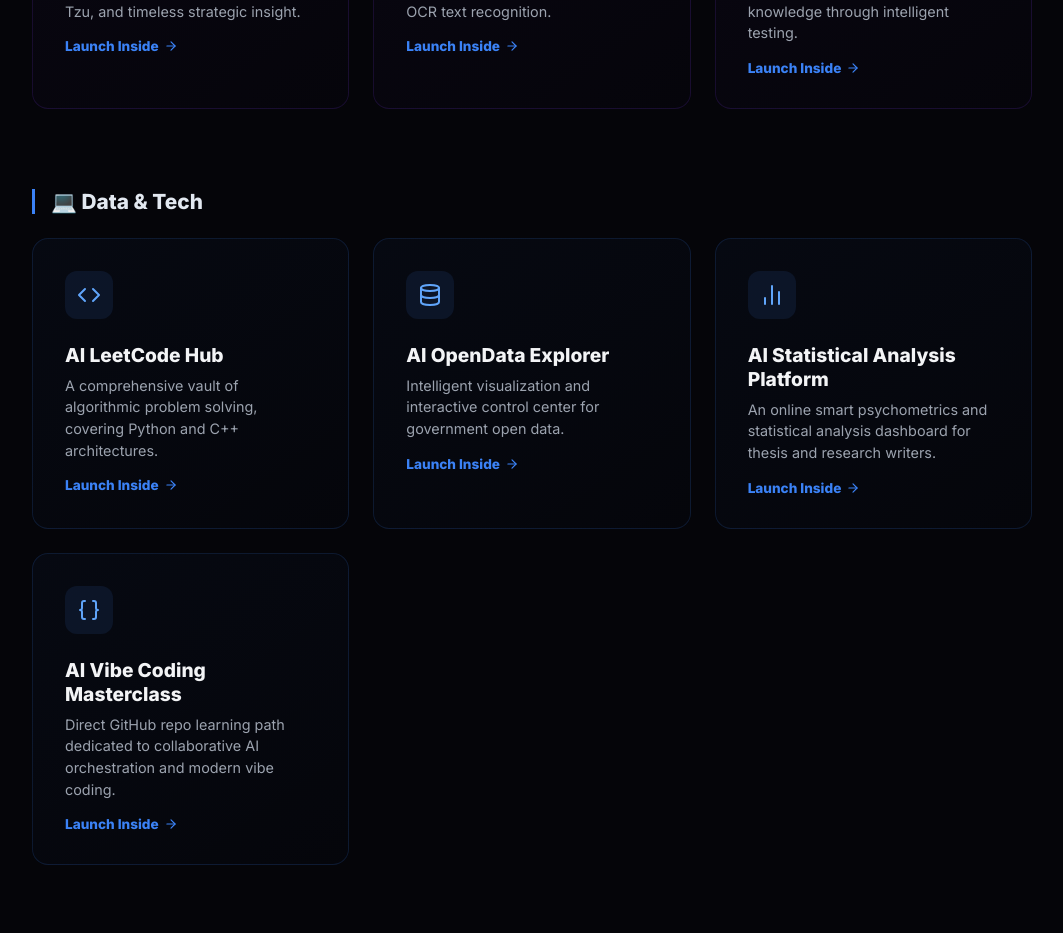
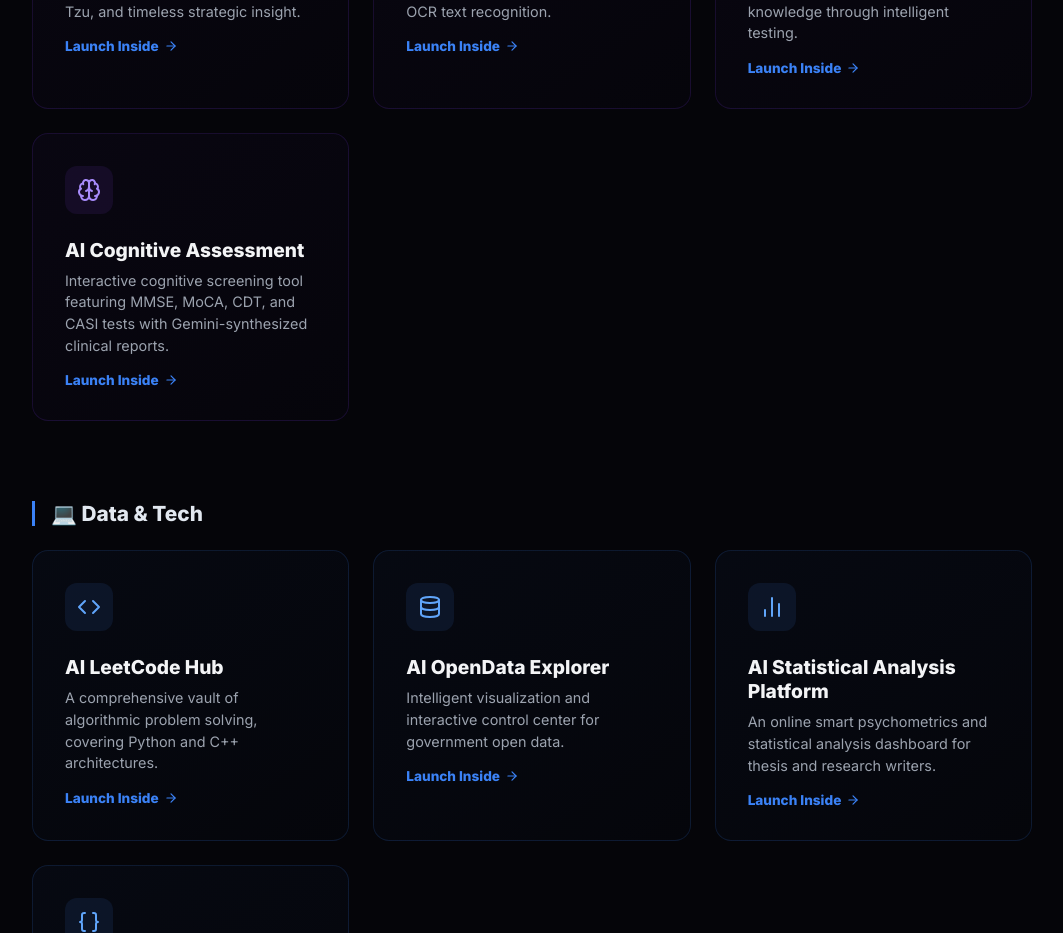
Before and after one commit to toydogcat/luna-ai, a React (Vite) app: page / in a window 1280 px wide. Shown: the part 1120-2053 px from the top of the page, without its empty margins (58-1121 px from the left). Built offline with nearby package versions, Linux system fonts and the light colour scheme.

Commit message:
feat: add AI Cognitive Assessment resource with translations and update icons

```diff
--- a/src/App.jsx
+++ b/src/App.jsx
@@ -1,6 +1,6 @@
 import React, { useState, useEffect } from 'react';
 import { motion, AnimatePresence } from 'framer-motion';
-import { Sparkles, ArrowRight, Zap, Globe, Users, MousePointerClick, Newspaper, Home, Languages, Heart, Code, Database, Eye, BookOpen, Scroll, Crown, Bomb, Grid3X3, Grid, Lock, Terminal, CheckCircle2, Smartphone, Shield, Library, Clapperboard, Fingerprint, ScanQrCode, Target, MapPin, Braces, BarChart2, Swords, Car, Siren, MessageSquare, Gavel, CloudLightning, Trees, Activity, ChevronUp } from 'lucide-react';
+import { Sparkles, ArrowRight, Zap, Globe, Brain, Users, MousePointerClick, Newspaper, Home, Languages, Heart, Code, Database, Eye, BookOpen, Scroll, Crown, Bomb, Grid3X3, Grid, Lock, Terminal, CheckCircle2, Smartphone, Shield, Library, Clapperboard, Fingerprint, ScanQrCode, Target, MapPin, Braces, BarChart2, Swords, Car, Siren, MessageSquare, Gavel, CloudLightning, Trees, Activity, ChevronUp } from 'lucide-react';
 import { useTranslation } from 'react-i18next';
 import { trackEvent } from './firebase';
 import EnglishPractice from './EnglishPractice';
@@ -45,6 +45,12 @@
         translationKey: 'projects.aiSchExam',
         url: 'https://toydogcat.github.io/ai-sch-exam/',
         icon: <Library size={24} />
+      },
+      {
+        id: 'ai-cognitive-assessment',
+        translationKey: 'projects.cognitiveAssessment',
+        url: 'https://toydogcat.github.io/ai-cognitive-assessment-/',
+        icon: <Brain size={24} />
       }
     ]
   },
--- a/src/i18n.js
+++ b/src/i18n.js
@@ -161,6 +161,10 @@
         simCycloid: {
           title: 'Cycloid & Curve Simulator',
           desc: 'A mathematical exploration of cycloids and complex curves, visualizing geometric beauty through parametric motion.'
+        },
+        cognitiveAssessment: {
+          title: 'AI Cognitive Assessment',
+          desc: 'Interactive cognitive screening tool featuring MMSE, MoCA, CDT, and CASI tests with Gemini-synthesized clinical reports.'
         }
       },
       installation: {
@@ -363,6 +367,10 @@
         simCycloid: {
           title: '擺線與曲線模擬器',
           desc: '探索擺線與複雜曲線的數學之美，透過參數化運動視覺化幾何軌跡。'
+        },
+        cognitiveAssessment: {
+          title: '認知功能輔助篩檢系統',
+          desc: '專業臨床輔照版。整合台灣本土 MMSE、MoCA、畫鐘測驗 (CDT) 與 CASI，並搭配 Gemini 智慧合成評估報告。'
         }
       },
       installation: {
```
